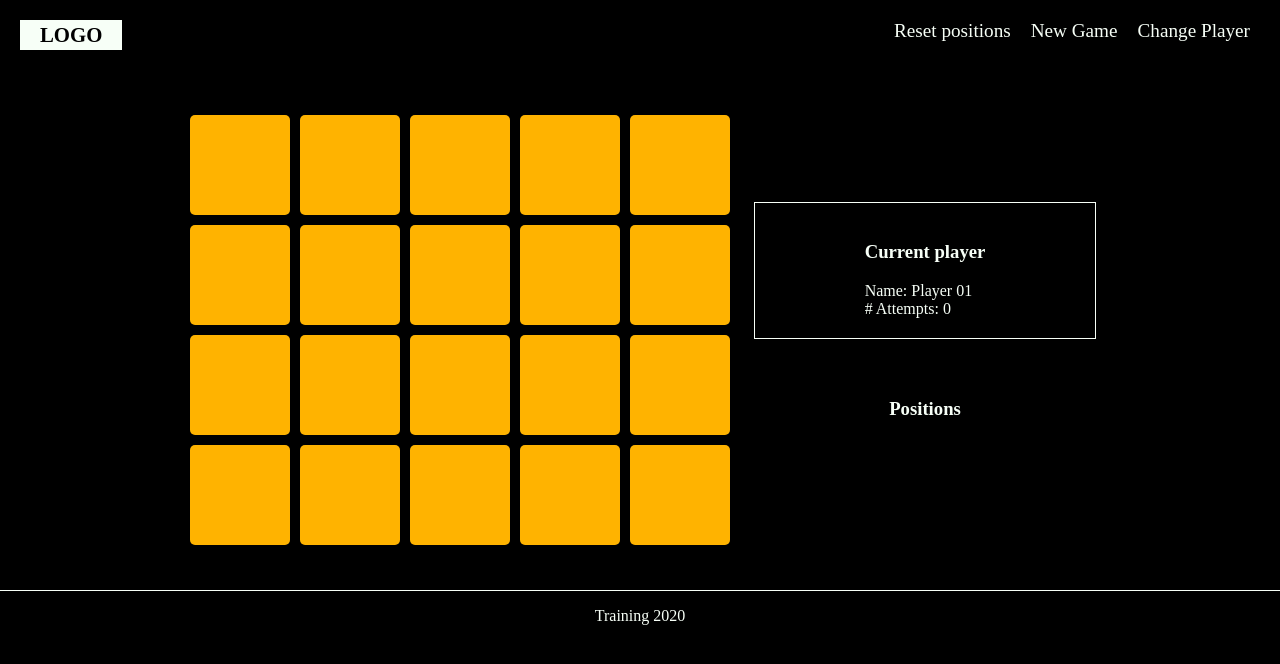
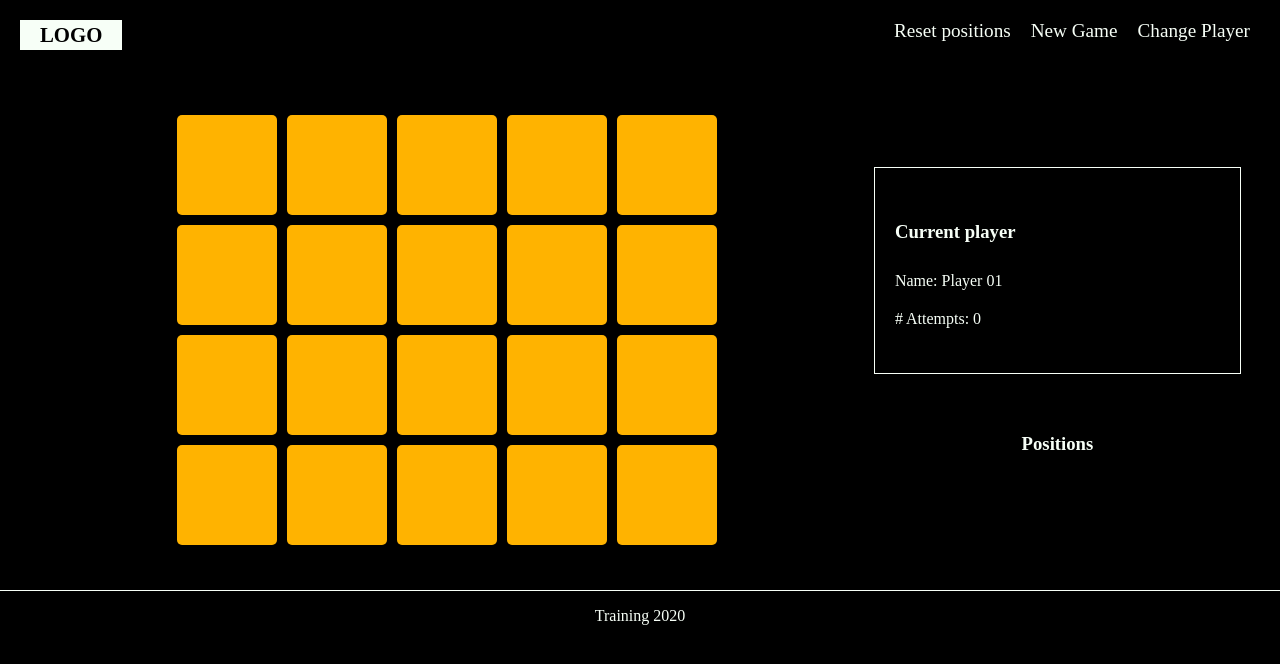
Before and after one commit to gutierreznestor/react-training, a React (Create React App) app: page / in a window 1280 px wide. Shown: the top 664 px of the page. Built offline with nearby package versions, Linux system fonts and the light colour scheme.

Commit message:
Flex grow and John Doe

```diff
--- a/src/App.js
+++ b/src/App.js
@@ -23,6 +23,7 @@ const AppContent = styled(FlexCenter)`
 
 const AppPanel = styled(FlexCenter)`
   flex-direction: column;
+  flex-grow: 1;
   height: 100%;
   min-width: 300px;
   padding: 20px;
--- a/src/components/board/index.js
+++ b/src/components/board/index.js
@@ -5,6 +5,7 @@ import { FlexCenter } from '../../variables/global';
 
 const StyledBoard = styled(FlexCenter)`
   margin: 10px;
+  flex-grow: 2;
 `;
 
 const Content = styled.div`
--- a/src/components/panel/player/index.js
+++ b/src/components/panel/player/index.js
@@ -42,7 +42,8 @@ class Player extends React.Component {
 
   onSubmit(e) {
     e.preventDefault();
-    this.props.setPlayer(this.state.name);
+    let name = this.state.name ? this.state.name : 'John Doe';
+    this.props.setPlayer(name);
   }
 
   render() {
@@ -67,11 +68,11 @@ class Player extends React.Component {
       );
     } else {
       player = (
-        <div>
+        <FormPlayer>
           <h3>Current player</h3>
-          <div>Name: {this.props.currentPlayer}</div>
-          <div># Attempts: {this.props.attempts}</div>
-        </div>
+          <FormField>Name: {this.props.currentPlayer}</FormField>
+          <FormField># Attempts: {this.props.attempts}</FormField>
+        </FormPlayer>
       );
     }
     return <PanelPlayer>{player}</PanelPlayer>;
```
